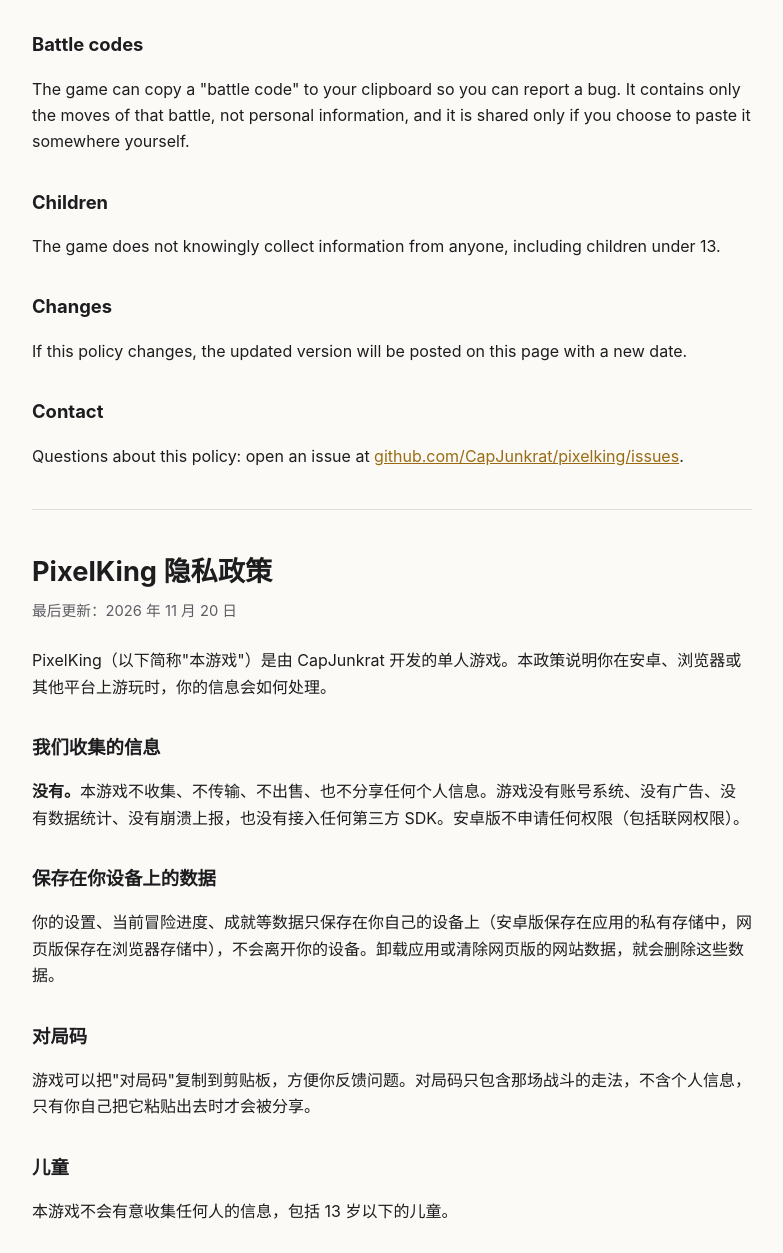
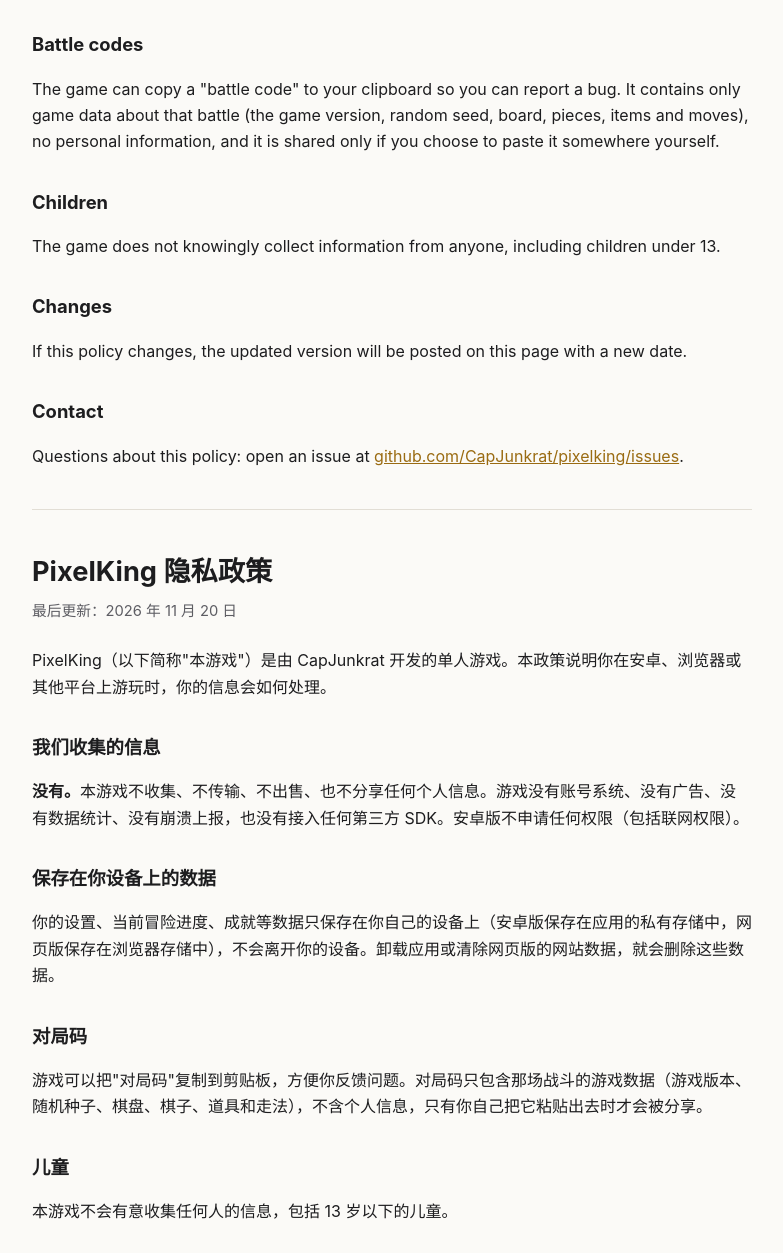
Before and after one commit to CapJunkrat/pixelking, a plain HTML site: page privacy.html in a window 1280 px wide. Shown: the part 587-1840 px from the top of the page, without its empty margins (248-1031 px from the left). Drawn offline with Linux system fonts and the light colour scheme.

Commit message:
Privacy policy: describe battle code contents exactly
Co-Authored-By: Claude Opus 5.5 <noreply@anthropic.com>
Claude-Session: https://claude.ai/code/session_012w4X79Jp4FAdeJJxKLYmvh

```diff
--- a/privacy.html
+++ b/privacy.html
@@ -33,7 +33,7 @@
 <p>Your settings, current run, achievements and progress are saved only on your own device (in the app's private storage, or in your browser's storage for the web version). This data never leaves your device. Uninstalling the app, or clearing the browser's site data for the web version, deletes it.</p>
 
 <h2>Battle codes</h2>
-<p>The game can copy a "battle code" to your clipboard so you can report a bug. It contains only the moves of that battle, not personal information, and it is shared only if you choose to paste it somewhere yourself.</p>
+<p>The game can copy a "battle code" to your clipboard so you can report a bug. It contains only game data about that battle (the game version, random seed, board, pieces, items and moves), no personal information, and it is shared only if you choose to paste it somewhere yourself.</p>
 
 <h2>Children</h2>
 <p>The game does not knowingly collect information from anyone, including children under 13.</p>
@@ -60,7 +60,7 @@
 <p>你的设置、当前冒险进度、成就等数据只保存在你自己的设备上（安卓版保存在应用的私有存储中，网页版保存在浏览器存储中），不会离开你的设备。卸载应用或清除网页版的网站数据，就会删除这些数据。</p>
 
 <h2>对局码</h2>
-<p>游戏可以把"对局码"复制到剪贴板，方便你反馈问题。对局码只包含那场战斗的走法，不含个人信息，只有你自己把它粘贴出去时才会被分享。</p>
+<p>游戏可以把"对局码"复制到剪贴板，方便你反馈问题。对局码只包含那场战斗的游戏数据（游戏版本、随机种子、棋盘、棋子、道具和走法），不含个人信息，只有你自己把它粘贴出去时才会被分享。</p>
 
 <h2>儿童</h2>
 <p>本游戏不会有意收集任何人的信息，包括 13 岁以下的儿童。</p>
```
